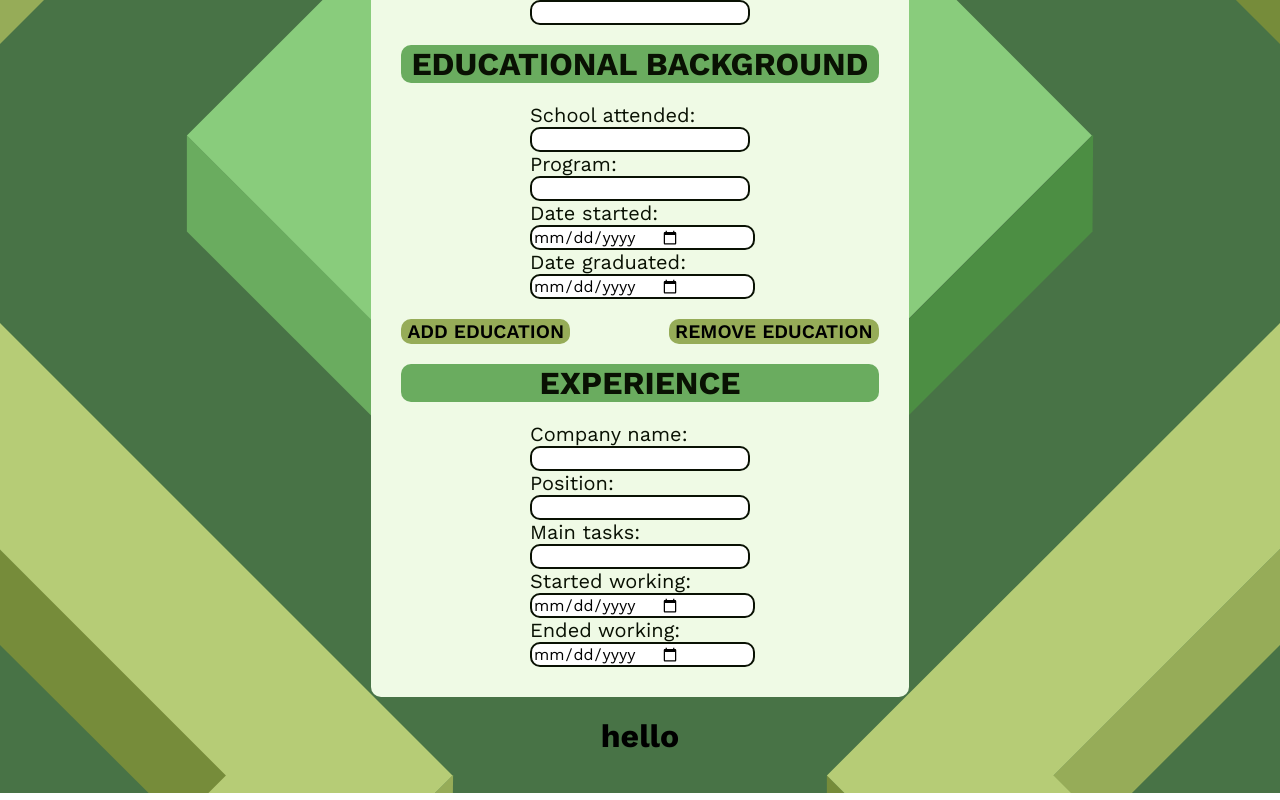
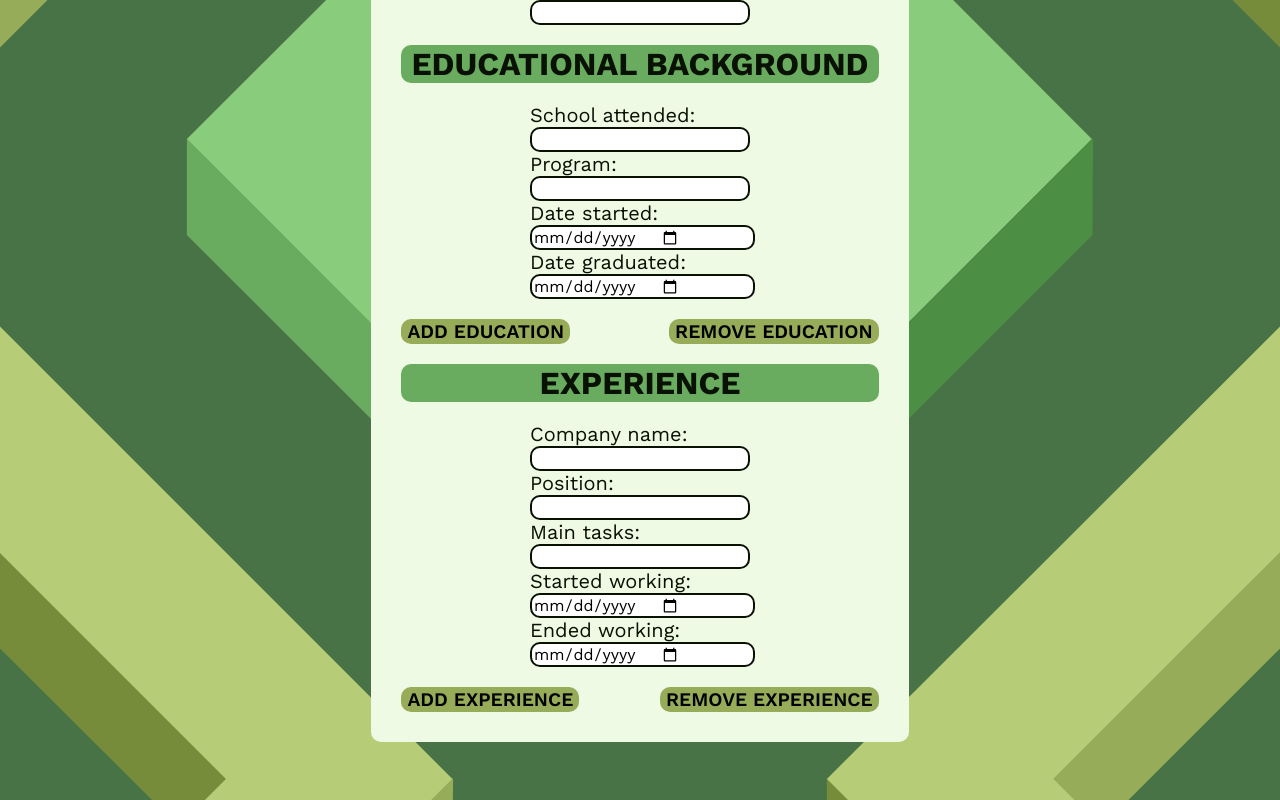
Before and after one commit to maryannintech/cv-project, a React (Create React App) app: page / in a window 1280 px wide. Shown: the part 426-1226 px from the top of the page. Built offline with nearby package versions, Linux system fonts and the light colour scheme.

Commit message:
add buttons to all forms

```diff
--- a/src/components/ExperienceBg.js
+++ b/src/components/ExperienceBg.js
@@ -1,12 +1,32 @@
 import React from "react";
 import "../styles/Fonts.css";
 import "../styles/ExperienceBg.css";
+import { useState } from "react";
 
 function ExperienceBg() {
+  const [isShown, setIsShown] = useState(false);
+  const showExperienceForm = (event) => {
+    setIsShown(true);
+  };
+  const removeExperienceForm = (event) => {
+    setIsShown(false);
+  }
   return (
     <div className="experience-form">
       <h1>EXPERIENCE</h1>
-      <form>
+      <ExperienceForm></ExperienceForm>
+      {isShown && <ExperienceForm></ExperienceForm>}
+      <div className="exp-btns">
+        <button className="add-educ" onClick={showExperienceForm}>ADD EXPERIENCE</button>
+        <button className="remove-educ" onClick={removeExperienceForm}>REMOVE EXPERIENCE</button>
+      </div>
+    </div>
+  );
+}
+
+function ExperienceForm() {
+  return (
+    <form>
         <label htmlFor="company-name">Company name: </label>
         <input type="text" id="company-name" required></input>
         <label htmlFor="position">Position: </label>
@@ -18,7 +38,6 @@ function ExperienceBg() {
         <label htmlFor="job-ended">Ended working: </label>
         <input type="date" id="job-ended" required></input>
       </form>
-    </div>
   );
 }
 
--- a/src/components/PreviewCv.js
+++ b/src/components/PreviewCv.js
@@ -3,11 +3,7 @@ import "../styles/PreviewCv.css";
 import "../styles/Fonts.css";
 
 function PreviewCv() {
-  return (
-    <div className="preview-cv">
-      <h1>hello</h1>
-    </div>
-  );
+  return <div className="preview-cv"></div>;
 }
 
 export default PreviewCv;
--- a/src/styles/EducationalBg.css
+++ b/src/styles/EducationalBg.css
@@ -42,4 +42,6 @@ form {
     flex-direction: row;
     justify-content: space-between;
     align-items: center;
+    flex-wrap: wrap;
+    gap: 10px;
 }
--- a/src/styles/ExperienceBg.css
+++ b/src/styles/ExperienceBg.css
@@ -23,3 +23,21 @@ form {
     margin: auto;
     font-size: 1.25rem;
 }
+
+.exp-btns > button {
+    border-radius: 10px;
+    cursor: pointer;
+    border: none;
+    font-size: 1.2rem;
+    font-weight: 600;
+    background-color: #96ac58;
+}
+
+.exp-btns {
+    display: flex;
+    flex-direction: row;
+    justify-content: space-between;
+    align-items: center;
+    flex-wrap: wrap;
+    gap: 10px;
+}
```
